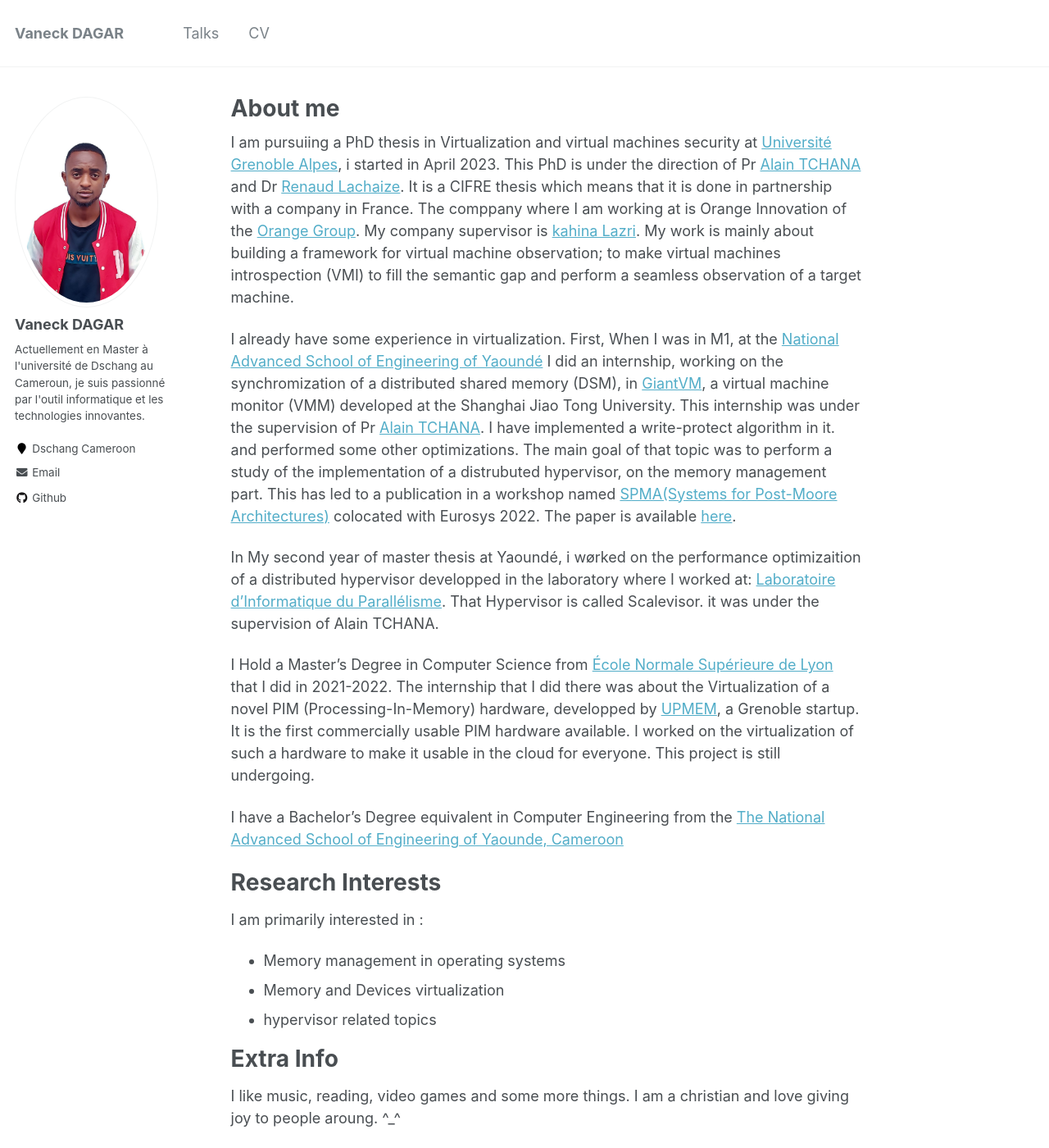
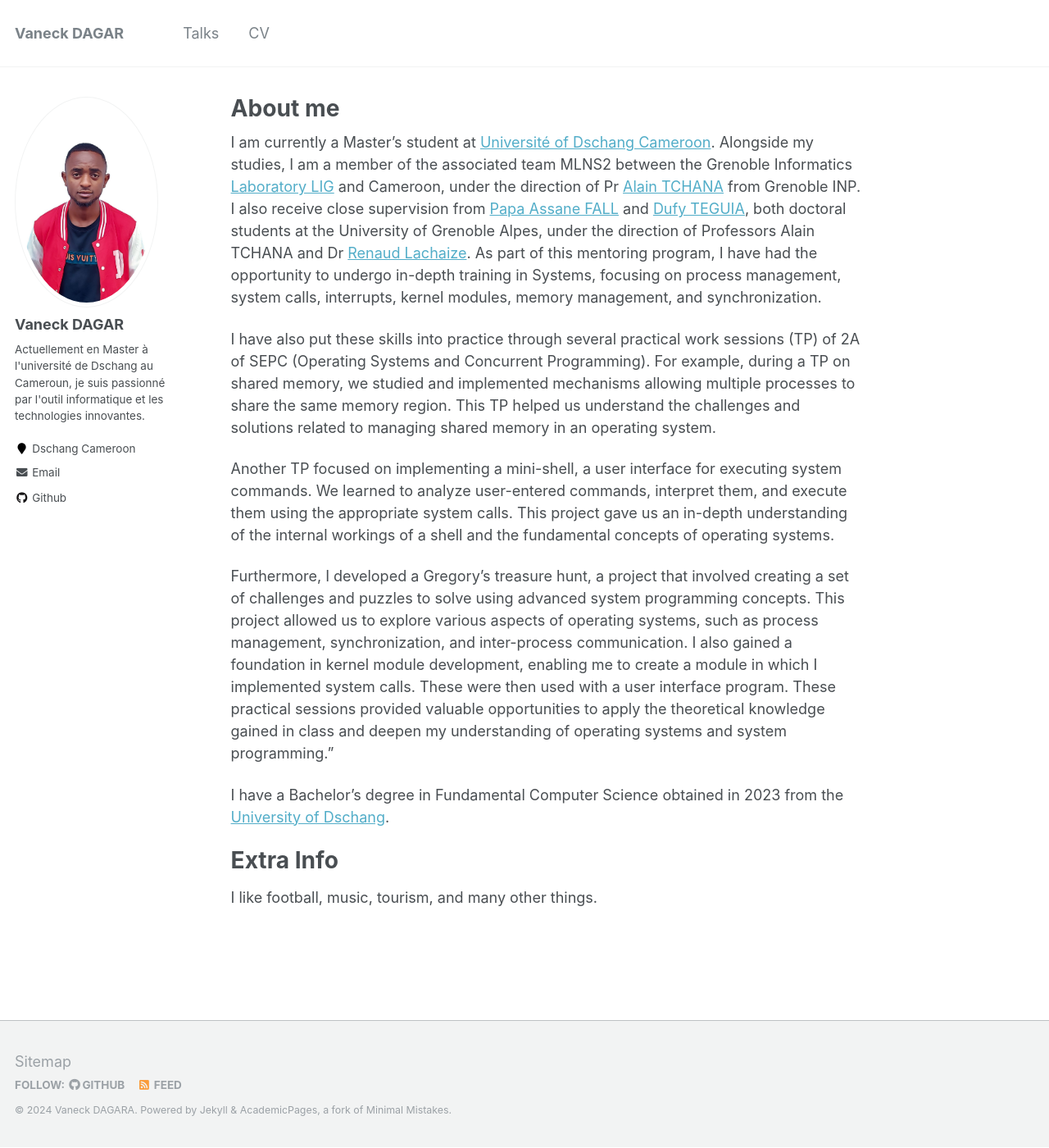
Before and after one commit to winner40/winner40.github.io, a Jekyll site: the page built from _pages/about.md, in a window 1280 px wide and 1400 px high. Shown: the whole window at 82% size. Built offline with Jekyll 4.4.1, drawn with Linux system fonts in a browser that asks for light colours.

Commit message:
Update about.md

```diff
--- a/_pages/about.md
+++ b/_pages/about.md
@@ -7,27 +7,18 @@ redirect_from:
   - /about/
   - /about.html
 ---
-I am pursuiing a PhD thesis in Virtualization and virtual machines security at [Université Grenoble Alpes](https://www.univ-grenoble-alpes.fr/), i started in April 2023. This PhD is under the direction of Pr [Alain TCHANA](https://perso.ens-lyon.fr/alain.tchana/) and Dr [Renaud Lachaize](https://lig-membres.imag.fr/rlachaiz/). It is a CIFRE thesis which means that it is done in partnership with a company in France. The comppany where I am working at is Orange Innovation of the [Orange Group](https://www.linkedin.com/company/orange/). My company supervisor is [kahina Lazri](https://www.linkedin.com/in/kahina-lazri/?trk=public_profile_browsemap&originalSubdomain=fr). My work is mainly about building a framework for virtual machine observation; to make virtual machines introspection (VMI) to fill the semantic gap and perform a seamless observation of a target machine.
 
-I already have some experience in virtualization.
-First, When I was in M1, at the [National Advanced School of Engineering of Yaoundé](https://polytechnique.cm/) I did an internship, working on the synchromization of a distributed shared memory (DSM), in [GiantVM](https://dl.acm.org/doi/10.1145/3381052.3381324), a virtual machine monitor (VMM) developed at the Shanghai Jiao Tong University. This internship was under the supervision of Pr [Alain TCHANA](). I have implemented a write-protect algorithm in it. and performed some other optimizations. The main goal of that topic was to perform  a study of the implementation of a distrubuted hypervisor, on the memory management part. This has led to a publication in a workshop named [SPMA(Systems for Post-Moore Architectures)](https://sites.google.com/view/spma22eurosys/home) colocated with Eurosys 2022. The paper is available [here](https://drive.google.com/file/d/1tVcswD44EEXhFoa0gMwYY87t5PHzHZxY/view?usp=sharing).
+I am currently a Master's student at [Université of Dschang Cameroon](https://www.univ-dschang.org/). Alongside my studies, I am a member of the associated team MLNS2 between the Grenoble Informatics [Laboratory LIG](https://www.liglab.fr/) and Cameroon, under the direction of Pr [Alain TCHANA](https://perso.ens-lyon.fr/alain.tchana/) from Grenoble INP. I also receive close supervision from [Papa Assane FALL]() and [Dufy TEGUIA](https://brisco007.github.io/), both doctoral students at the University of Grenoble Alpes, under the direction of Professors Alain TCHANA and Dr [Renaud Lachaize](https://lig-membres.imag.fr/rlachaiz/). As part of this mentoring program, I have had the opportunity to undergo in-depth training in Systems, focusing on process management, system calls, interrupts, kernel modules, memory management, and synchronization.
 
-In My second year of master thesis at Yaoundé, i wørked on the performance optimizaition of a distributed hypervisor developped in the laboratory where I worked at: [Laboratoire d'Informatique du Parallélisme](https://www.ens-lyon.fr/LIP/). That Hypervisor is called Scalevisor. it was under the supervision of Alain TCHANA.
+I have also put these skills into practice through several practical work sessions (TP) of 2A of SEPC (Operating Systems and Concurrent Programming). For example, during a TP on shared memory, we studied and implemented mechanisms allowing multiple processes to share the same memory region. This TP helped us understand the challenges and solutions related to managing shared memory in an operating system.
 
-I Hold a Master's Degree in Computer Science from [École Normale Supérieure de Lyon](https://www.ens-lyon.fr/en) that I did in 2021-2022. The internship that I did there was about the Virtualization of a novel PIM (Processing-In-Memory) hardware, developped by [UPMEM](), a Grenoble startup. It is the first commercially usable PIM hardware available. I worked on the virtualization of such a hardware to make it usable in the cloud for everyone.
-This project is still undergoing.
+Another TP focused on implementing a mini-shell, a user interface for executing system commands. We learned to analyze user-entered commands, interpret them, and execute them using the appropriate system calls. This project gave us an in-depth understanding of the internal workings of a shell and the fundamental concepts of operating systems.
 
-I have a Bachelor's Degree equivalent in Computer Engineering from the [The National Advanced School of Engineering of Yaounde, Cameroon](https://www.polytechnique.cm/)
+Furthermore, I developed a Gregory's treasure hunt, a project that involved creating a set of challenges and puzzles to solve using advanced system programming concepts. This project allowed us to explore various aspects of operating systems, such as process management, synchronization, and inter-process communication.
+I also gained a foundation in kernel module development, enabling me to create a module in which I implemented system calls. These were then used with a user interface program. These practical sessions provided valuable opportunities to apply the theoretical knowledge gained in class and deepen my understanding of operating systems and system programming."
 
-
-Research Interests
-======
-I am primarily interested in :
-- Memory management in operating systems
-- Memory and Devices virtualization
-- hypervisor related topics
+I have a Bachelor's degree in Fundamental Computer Science obtained in 2023 from the [University of Dschang](https://lig-membres.imag.fr/rlachaiz/).
 
 Extra Info
 ======
-I like music, reading, video games and some more things.
-I am a christian and love giving joy to people aroung. ^_^
+I like football, music, tourism, and many other things.
```
